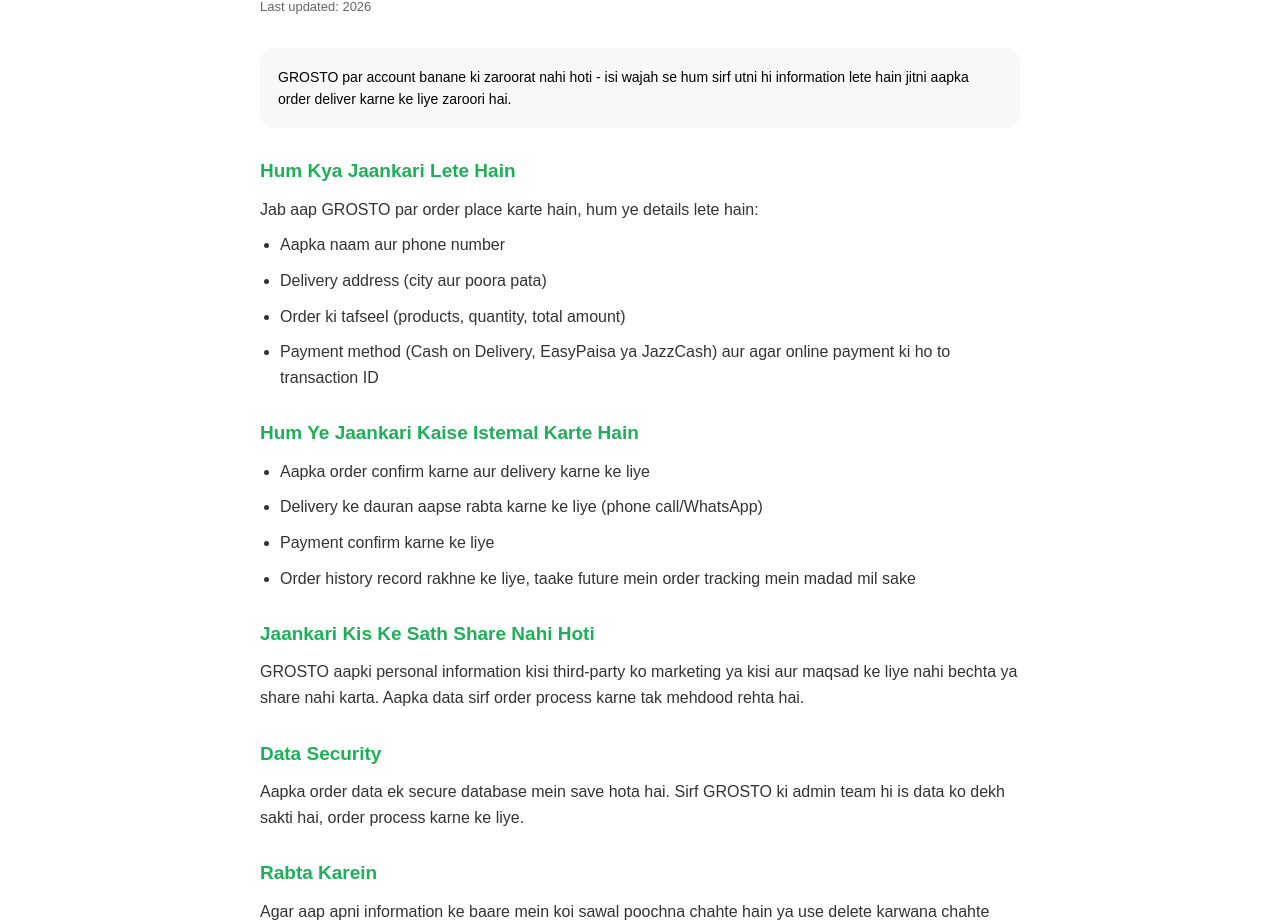
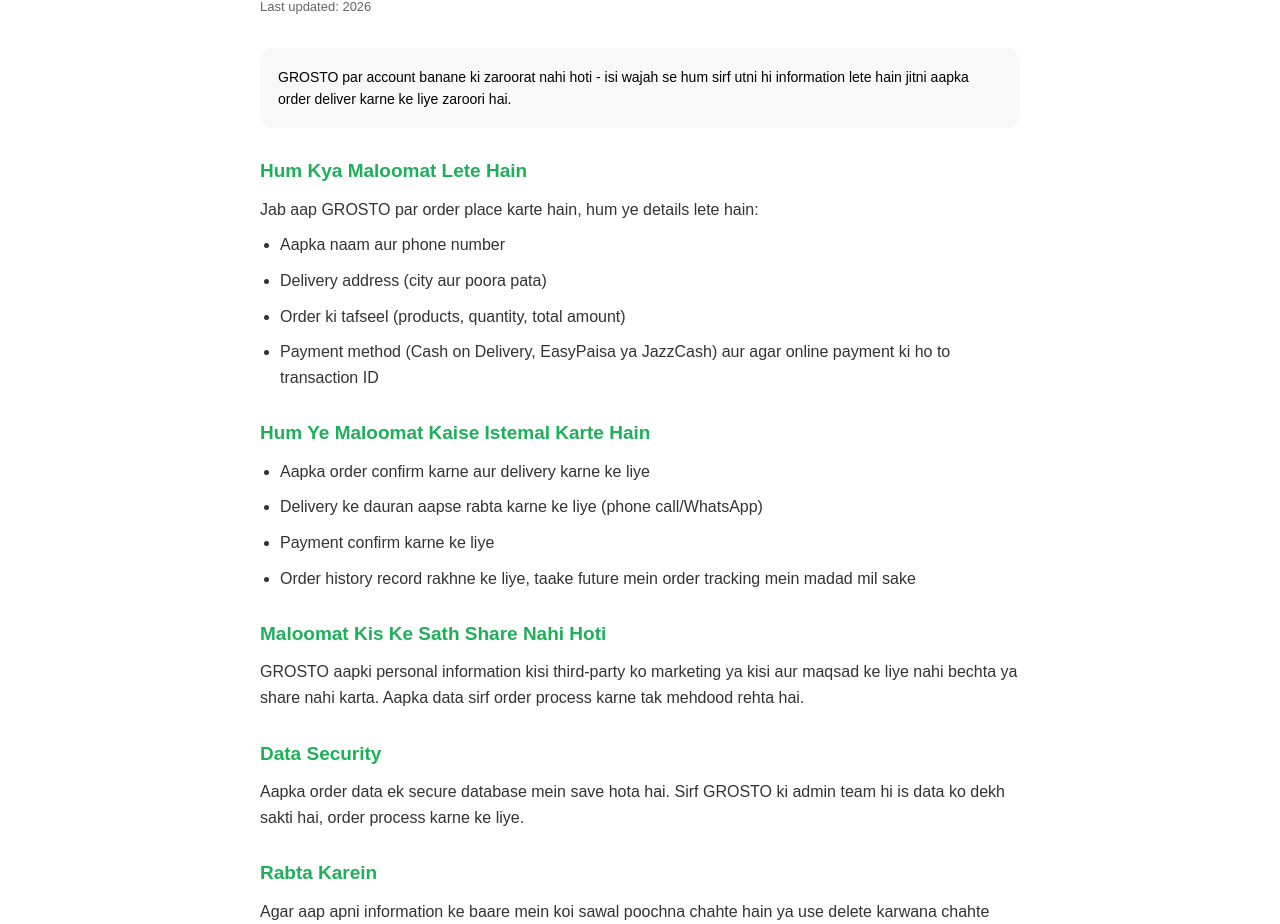
Before and after one commit to hassanbuttg998-star/grosto, a plain HTML site: page privacy.html in a window 1280 px wide. Shown: the part 173-1097 px from the top of the page. Drawn offline with nearby package versions, Linux system fonts and the light colour scheme; no server answers.

Commit message:
Update privacy.html

```diff
--- a/privacy.html
+++ b/privacy.html
@@ -158,7 +158,7 @@
       information lete hain jitni aapka order deliver karne ke liye zaroori hai.
     </div>
 
-    <h2>Hum Kya Jaankari Lete Hain</h2>
+    <h2>Hum Kya Maloomat Lete Hain</h2>
     <p>Jab aap GROSTO par order place karte hain, hum ye details lete hain:</p>
     <ul>
       <li>Aapka naam aur phone number</li>
@@ -167,7 +167,7 @@
       <li>Payment method (Cash on Delivery, EasyPaisa ya JazzCash) aur agar online payment ki ho to transaction ID</li>
     </ul>
 
-    <h2>Hum Ye Jaankari Kaise Istemal Karte Hain</h2>
+    <h2>Hum Ye Maloomat Kaise Istemal Karte Hain</h2>
     <ul>
       <li>Aapka order confirm karne aur delivery karne ke liye</li>
       <li>Delivery ke dauran aapse rabta karne ke liye (phone call/WhatsApp)</li>
@@ -175,7 +175,7 @@
       <li>Order history record rakhne ke liye, taake future mein order tracking mein madad mil sake</li>
     </ul>
 
-    <h2>Jaankari Kis Ke Sath Share Nahi Hoti</h2>
+    <h2>Maloomat Kis Ke Sath Share Nahi Hoti</h2>
     <p>
       GROSTO aapki personal information kisi third-party ko marketing ya kisi aur maqsad
       ke liye nahi bechta ya share nahi karta. Aapka data sirf order process karne tak
```
